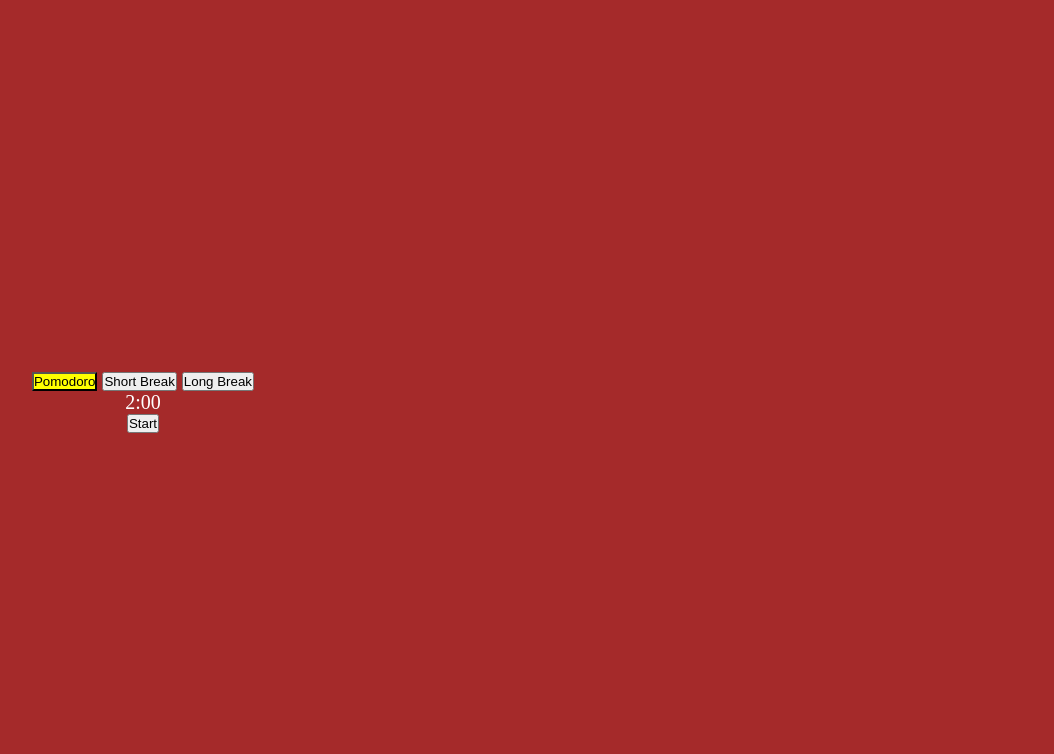
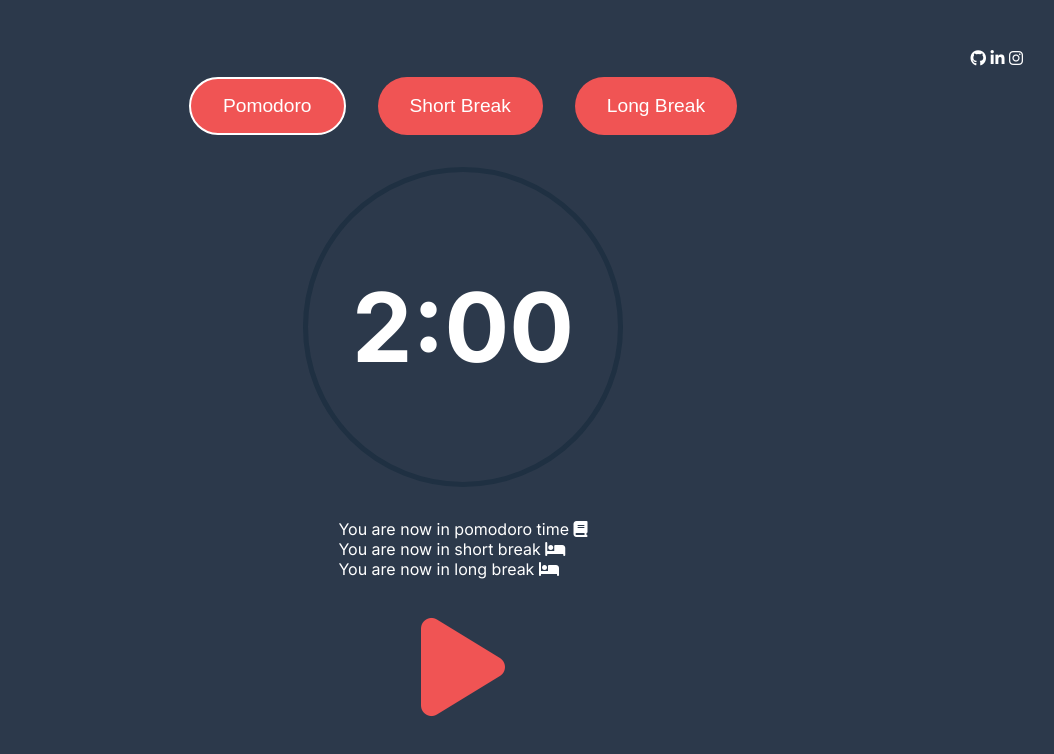
Before and after one commit to sinansarikaya/JavaScript-Pomodoro-Timer, a plain HTML site: page index.html in a window 1280 px wide. Shown: the whole page, without its empty margins (177-1231 px from the left). Drawn offline with Linux system fonts and the light colour scheme.

Commit message:
Design updated

```diff
--- a/css/style.css
+++ b/css/style.css
@@ -4,18 +4,53 @@
   box-sizing: border-box;
 }
 body {
-  background-color: brown;
+  font-family: "Inter", sans-serif;
 }
 #container {
   display: flex;
   color: #fff;
-  font-size: 20px;
   height: 100vh;
-  width: 50%;
+  width: 100%;
   flex-direction: column;
   justify-content: center;
   align-items: center;
+  background-color: #2c394b;
+  gap: 2rem;
 }
-.active {
-  background-color: yellow;
+#container .social {
+  position: absolute;
+  top: 3rem;
+  right: 5rem;
 }
+#container .btn-container {
+  display: flex;
+  gap: 2rem;
+}
+#container .btn-container .btn {
+  color: #fff;
+  background-color: #f05454;
+  outline: none;
+  border: 0;
+  padding: 1rem 2rem;
+  border-radius: 30px;
+  font-size: 1.2rem;
+}
+#container .btn-container .btn.active {
+  border: 2px solid #fff;
+}
+#countdown {
+  font-size: 6em;
+  font-weight: 700;
+  border: 5px solid rgba(8, 32, 50, 35%);
+  border-radius: 50%;
+  width: 20rem;
+  height: 20rem;
+  display: flex;
+  justify-content: center;
+  align-items: center;
+}
+.actionBtn {
+  color: #f05454;
+  font-size: 7rem;
+  cursor: pointer;
+}
--- a/index.html
+++ b/index.html
@@ -4,19 +4,43 @@
     <meta charset="UTF-8" />
     <meta http-equiv="X-UA-Compatible" content="IE=edge" />
     <meta name="viewport" content="width=device-width, initial-scale=1.0" />
+    <link rel="preconnect" href="https://fonts.googleapis.com" />
+    <link rel="preconnect" href="https://fonts.gstatic.com" crossorigin />
+    <link
+      href="https://fonts.googleapis.com/css2?family=Inter:wght@300;400;500;600;700&display=swap"
+      rel="stylesheet"
+    />
     <link rel="stylesheet" href="./css/style.css" />
+    <link
+      rel="stylesheet"
+      href="https://cdnjs.cloudflare.com/ajax/libs/font-awesome/6.2.0/css/all.min.css"
+    />
     <title>Pomodoro Timer</title>
   </head>
   <body>
     <div id="container">
+      <div class="social">
+        <i class="fa-brands fa-github"></i>
+        <i class="fa-brands fa-linkedin-in"></i>
+        <i class="fa-brands fa-instagram"></i>
+      </div>
       <div class="btn-container" id="mode-btns">
-        <button class="active" data-mode="pomodoro">Pomodoro</button>
-        <button data-mode="short">Short Break</button>
-        <button data-mode="long">Long Break</button>
+        <button class="btn active" data-mode="pomodoro">Pomodoro</button>
+        <button class="btn" data-mode="short">Short Break</button>
+        <button class="btn" data-mode="long">Long Break</button>
       </div>
 
-      <span id="countdown">2:00</span>
-      <input type="submit" value="Start" class="actionBtn" />
+      <div id="countdown">2:00</div>
+      <div class="info">
+        <span>You are now in pomodoro time</span>
+        <i class="fa-solid fa-book"></i>
+        <br />
+        <span>You are now in short break <i class="fa-solid fa-bed"></i> </span>
+        <br />
+        <span>You are now in long break <i class="fa-solid fa-bed"></i> </span>
+      </div>
+
+      <i class="fa-solid actionBtn fa-play"></i>
     </div>
     <script src="./js/app.js"></script>
   </body>
--- a/js/app.js
+++ b/js/app.js
@@ -57,11 +57,15 @@ const start = () => {
 const btnControl = () => {
   timeData.status = !timeData.status;
 
-  if (actionEl.value == "Start") {
-    actionEl.value = "Stop";
+  if (actionEl.classList == "fa-solid actionBtn fa-play") {
+    actionEl.classList.remove("fa-play");
+    actionEl.classList.add("fa-pause");
+    console.log(actionEl);
     start();
   } else {
-    actionEl.value = "Start";
+    actionEl.classList.remove("fa-pause");
+    actionEl.classList.add("fa-play");
+    console.log(actionEl);
     clearInterval(interval);
   }
 };
```
